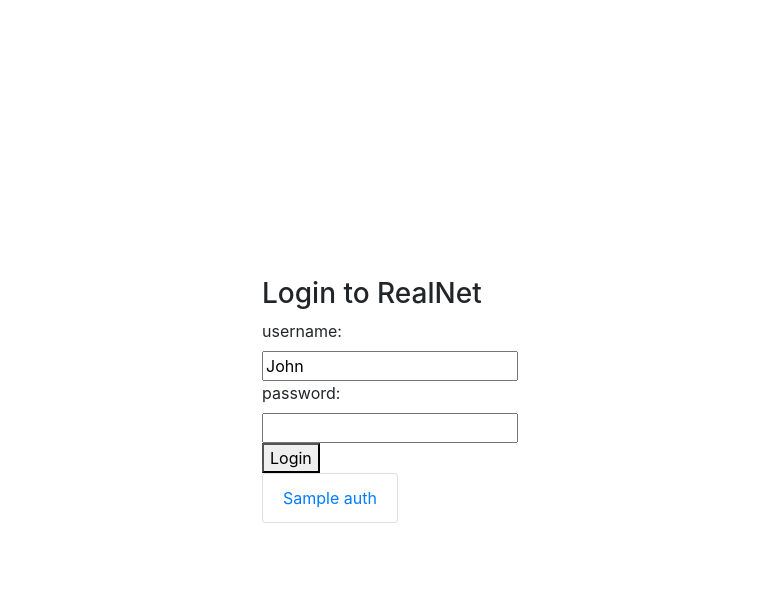
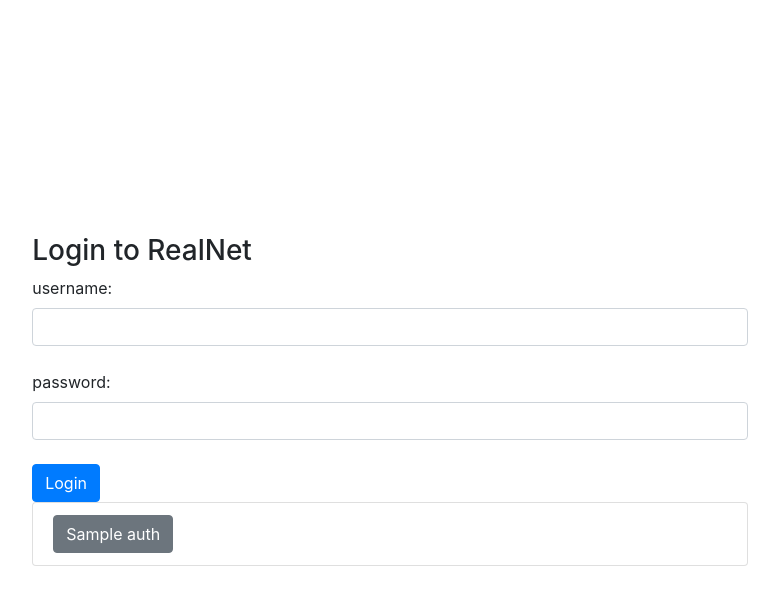
Before and after one commit to virtual-space/realnet-server, a Python web app: template realnet_server/templates/login.html in a window 1280 px wide. Shown: the top 605 px of the page, without its empty margins (250-1029 px from the left). Run offline with Jinja, Linux system fonts and the light colour scheme; the template is opened without the code that fills it: most values are stand-ins (such as "Sample title", 1, 10 or a date in 2020); some libraries are stand-ins or nearby versions.

Commit message:
working on login

```diff
--- a/realnet_server/templates/login.html
+++ b/realnet_server/templates/login.html
@@ -8,23 +8,23 @@
 <body>
 <div class="container h-100">
   <div class="d-flex justify-content-md-center align-items-center vh-100">
-      <div class="column">
-          <div class="row">
+      <div class="row">
+          <div class="col-md-12">
               <h3>Login to RealNet</h3>
           </div>
-          <div class="row">
+          <div class="col-md-12">
               <form action="" method="post">
-                <label for="username">username:</label><br>
-                  <input type="text" id="username" name="username" value="John"><br>
-                  <label for="password">password:</label><br>
-                  <input type="password" id="password" name="password"><br>
-                  <button type="submit">Login</button>
+                <label for="username" class="form-label">username:</label><br>
+                  <input type="text" id="username" name="username" class="form-control"><br>
+                  <label for="password" class="form-label">password:</label><br>
+                  <input type="password" id="password" name="password" class="form-control"><br>
+                  <button type="submit" class="btn btn-primary">Login</button>
                </form>
           </div>
-          <div class="row">
+          <div class="col-md-12">
               <ul class="list-group">
                 {% for auth in authenticators %}
-                <li class="list-group-item list-group-item-action"><a href="{{auth.url}}">{{auth.name}}</a></li>
+                <li class="list-group-item list-group-item-action"><a href="{{auth.url}}" class="btn btn-secondary">{{auth.name}}</a></li>
                 {% endfor %}
               </ul>
           </div>
```
